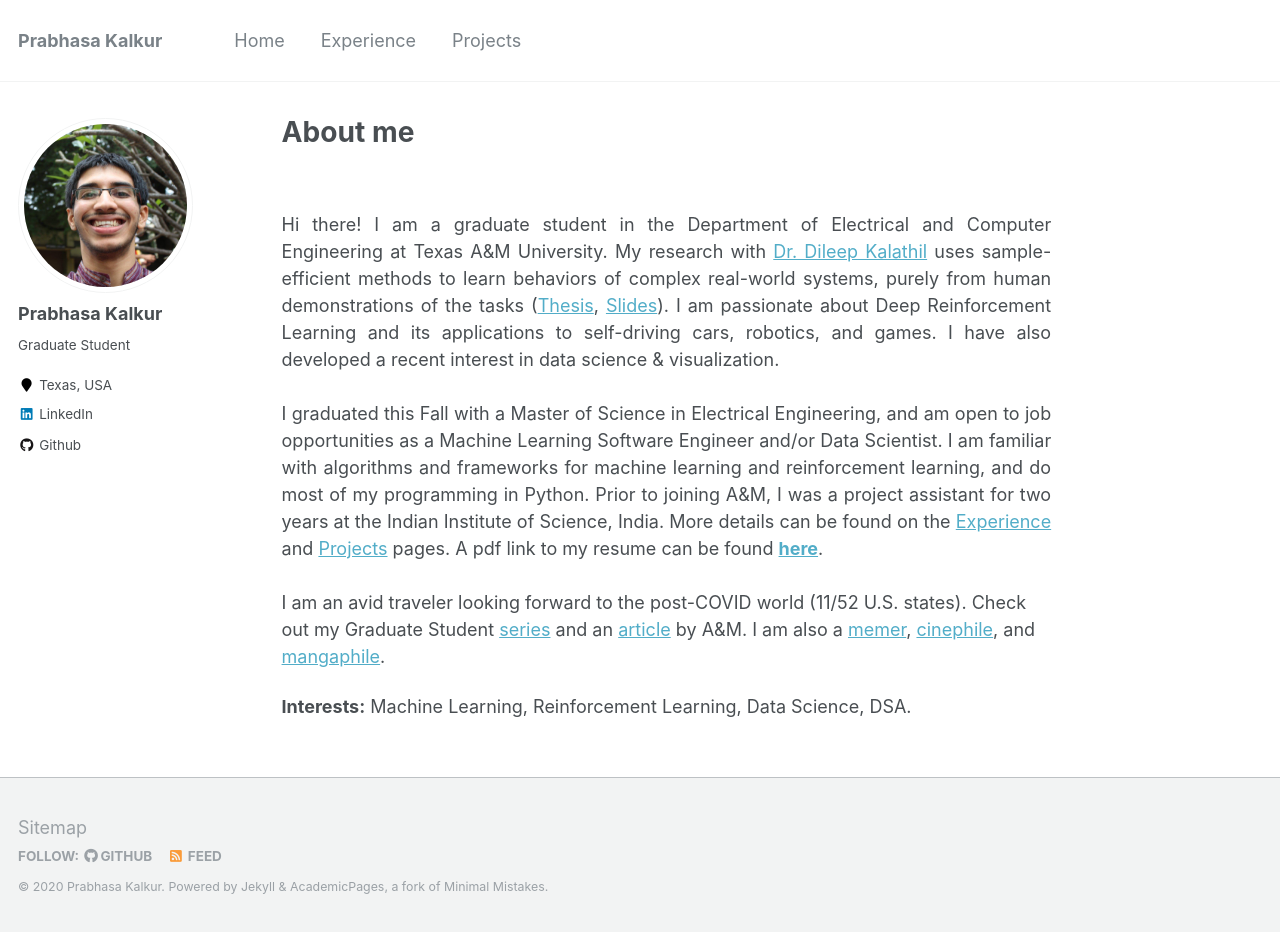
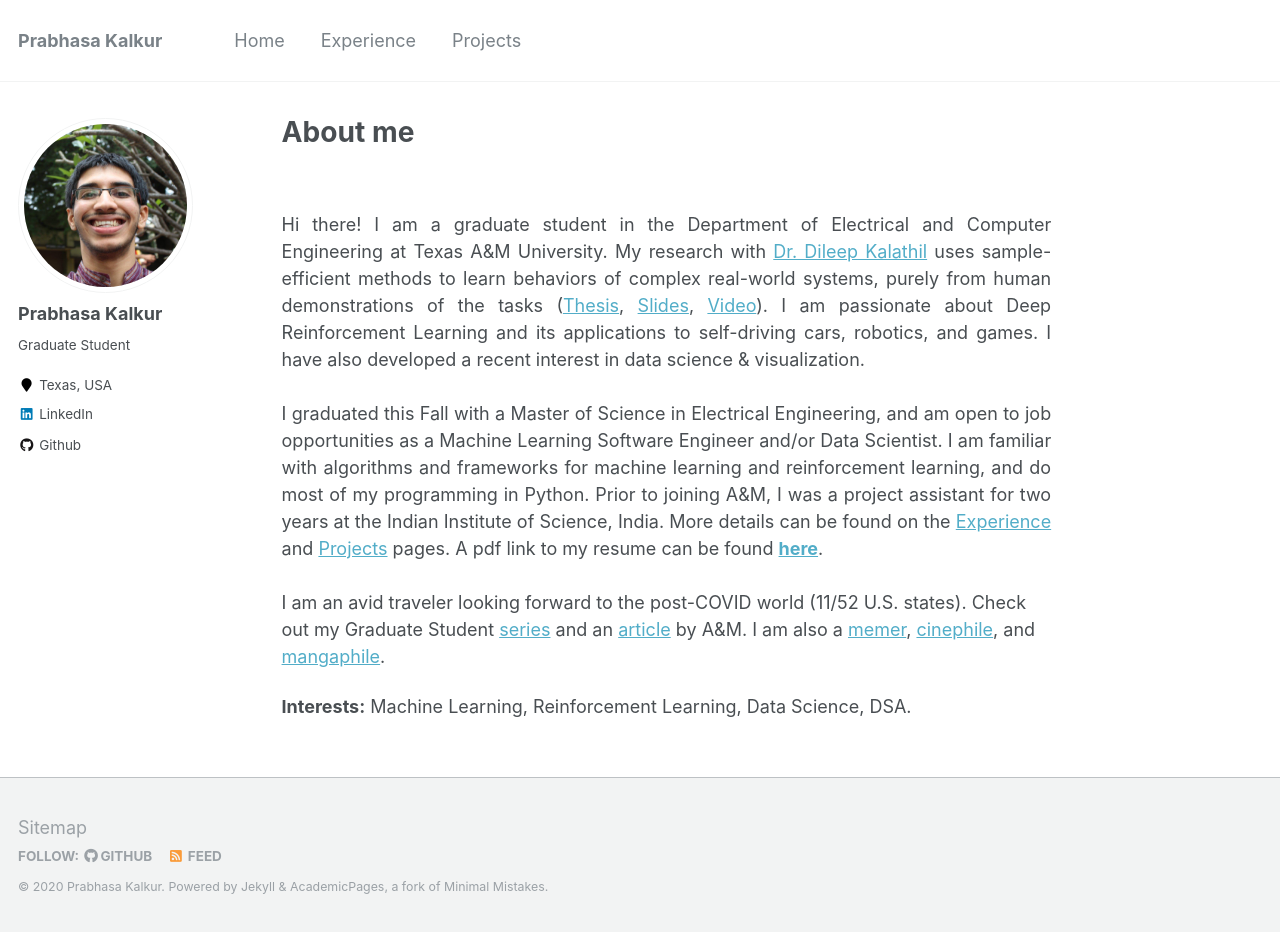
Before and after one commit to prabhasak/prabhasak.github.io, a Jekyll site: the page built from _pages/about.md, in a window 1280 px wide and 932 px high. Built offline with Jekyll 4.4.1, drawn with Linux system fonts in a browser that asks for light colours.

Commit message:
added Vimeo link

```diff
--- a/_pages/about.md
+++ b/_pages/about.md
@@ -19,7 +19,7 @@ redirect_from:
 
 <!-- Here, I worked with Dr. Chandra Murthy on addressing the uncertainty in indoor device self-localization, and with Dr. Navin Kashyap on the problem of routing robots for simultaneous pickup & delivery of items. <br><br> -->
 
-Hi there! I am a graduate student in the Department of Electrical and Computer Engineering at Texas A&M University. My research with <a href="http://people.tamu.edu/~dileep.kalathil/">Dr. Dileep Kalathil</a> uses sample-efficient methods to learn behaviors of complex real-world systems, purely from human demonstrations of the tasks (<a href="https://prabhasak.github.io/files/Masters_Thesis_Prabhasa_Kalkur.pdf">Thesis</a>, <a href="https://prabhasak.github.io/files/Masters_Thesis_Prabhasa_Kalkur_Slides.pdf">Slides</a>). I am passionate about Deep Reinforcement Learning and its applications to self-driving cars, robotics, and games. I have also developed a recent interest in data science & visualization. <br><br>
+Hi there! I am a graduate student in the Department of Electrical and Computer Engineering at Texas A&M University. My research with <a href="http://people.tamu.edu/~dileep.kalathil/">Dr. Dileep Kalathil</a> uses sample-efficient methods to learn behaviors of complex real-world systems, purely from human demonstrations of the tasks (<a href="https://prabhasak.github.io/files/Masters_Thesis_Prabhasa_Kalkur.pdf">Thesis</a>, <a href="https://prabhasak.github.io/files/Masters_Thesis_Prabhasa_Kalkur_Slides.pdf">Slides</a>, <a href="https://vimeo.com/472405835">Video</a>). I am passionate about Deep Reinforcement Learning and its applications to self-driving cars, robotics, and games. I have also developed a recent interest in data science & visualization. <br><br>
 
 I graduated this Fall with a Master of Science in Electrical Engineering, and am open to job opportunities as a Machine Learning Software Engineer and/or Data Scientist. I am familiar with algorithms and frameworks for machine learning and reinforcement learning, and do most of my programming in Python. Prior to joining A&M, I was a project assistant for two years at the Indian Institute of Science, India. More details can be found on the <a href="http://prabhasak.github.io/experience">Experience</a> and <a href="http://prabhasak.github.io/projects">Projects</a> pages. A pdf link to my resume can be found <a href="https://prabhasak.github.io/files/Resume_Prabhasa_Kalkur.pdf"><b>here</b></a>. <br><br>
 
```
Also changed, not shown: _experience/2020-09-01-masters-thesis.md (+1 -1 lines).
